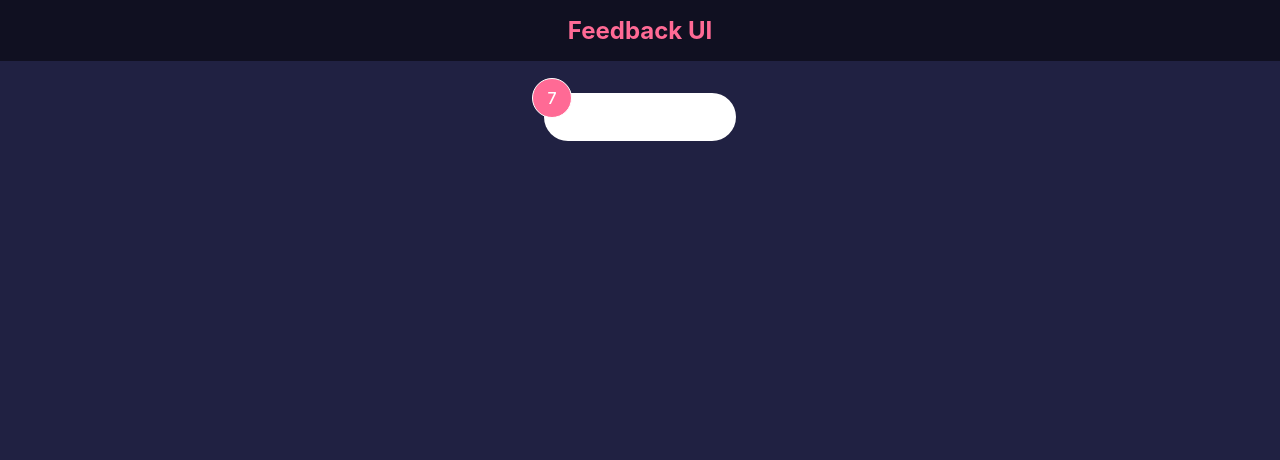
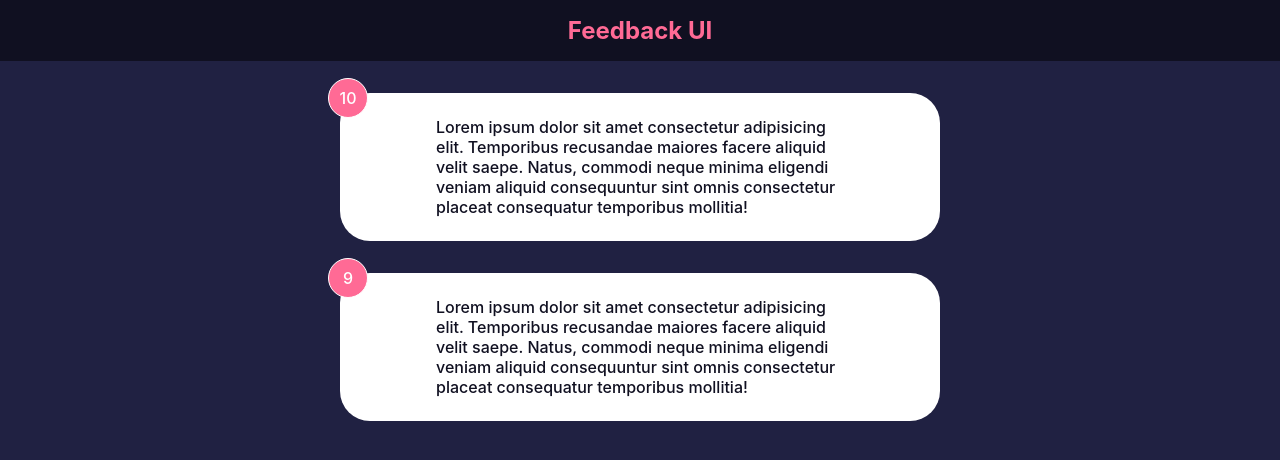
Before and after one commit to Ayaz-Rzayev/feedback-app, a React (Create React App) app: page / in a window 1280 px wide. Shown: the top 460 px of the page. Built offline with nearby package versions, Linux system fonts and the light colour scheme.

Commit message:
FeedbackList component added

```diff
--- a/src/App.js
+++ b/src/App.js
@@ -1,14 +1,14 @@
 import React, { Fragment } from "react";
-import styles from "./App.module.css"
+import styles from "./App.module.css";
+import FeedbackList from "./components/FeedbackList";
 import Header from "./components/UI/Header";
-import FeedbackItem from "./components/FeedbackItem";
 
 function App() {
   return (
     <Fragment>
-      <Header text="Feedback UI"/>
+      <Header text="Feedback UI" />
       <div className={styles.container}>
-        <FeedbackItem/>
+        <FeedbackList />
       </div>
     </Fragment>
   );
--- a/src/App.module.css
+++ b/src/App.module.css
@@ -1,4 +1,7 @@
 .container{
   display: flex;
-  justify-content: center;
+  flex-direction: column;
+  width: 800px;
+  margin: auto;
+  align-items: center;
 }
--- a/src/components/FeedbackItem.js
+++ b/src/components/FeedbackItem.js
@@ -1,17 +1,13 @@
-import React, {useState} from "react"
-import styles from "./FeedbackItem.module.css"
+import React from "react";
+import styles from "./FeedbackItem.module.css";
 
-const FeedbackItem = () => {
-  const [rating, setRating] = useState(7)
-  const [text, setText] = useState('')
-  return(
-    <div className={styles.card}>
-      <div className={styles['card__num']}>{rating}</div>
-      <p className={styles['card__text']}>
-        {text}
-      </p>
+const FeedbackItem = ({ id, rating, text }) => {
+  return (
+    <div className={styles.card} key={id}>
+      <div className={styles["card__num"]}>{rating}</div>
+      <p className={styles["card__text"]}>{text}</p>
     </div>
-  )
-}
+  );
+};
 
-export default FeedbackItem
+export default FeedbackItem;
--- a/src/components/FeedbackItem.module.css
+++ b/src/components/FeedbackItem.module.css
@@ -1,13 +1,14 @@
-.card{
+.card {
   margin-top: 2rem;
   padding: 1.5rem 6rem;
+  width: 600px;
   background-color: #fff;
-  color:#101021;
+  color: #101021;
   border-radius: 30px;
   position: relative;
 }
 
-.card__num{
+.card__num {
   background-color: #ff6a95;
   color: #fff;
   font-size: 1rem;
@@ -24,6 +25,6 @@
   left: -12px;
 }
 
-.card__text{
+.card__text {
   font-weight: 500;
 }
--- /dev/null
+++ b/src/components/FeedbackList.js
@@ -0,0 +1,12 @@
+import React, { useState } from "react";
+import FeedbackItem from "./FeedbackItem";
+import FeedbackData from "../data/FeedbackData";
+
+const FeedbackList = () => {
+  //onst [feedback, setFeedback] = useState(FeedbackData)
+  return FeedbackData.map((item) => {
+    return <FeedbackItem key={item.id} rating={item.rating} text={item.text} />;
+  });
+};
+
+export default FeedbackList;
--- /dev/null
+++ b/src/data/FeedbackData.js
@@ -0,0 +1,14 @@
+const FeedbackData = [
+  {
+    id: 1,
+    rating: 10,
+    text: "Lorem ipsum dolor sit amet consectetur adipisicing elit. Temporibus recusandae maiores facere aliquid velit saepe. Natus, commodi neque minima eligendi veniam aliquid consequuntur sint omnis consectetur placeat consequatur temporibus mollitia!",
+  },
+  {
+    id: 2,
+    rating: 9,
+    text: "Lorem ipsum dolor sit amet consectetur adipisicing elit. Temporibus recusandae maiores facere aliquid velit saepe. Natus, commodi neque minima eligendi veniam aliquid consequuntur sint omnis consectetur placeat consequatur temporibus mollitia!",
+  },
+];
+
+export default FeedbackData;
```
